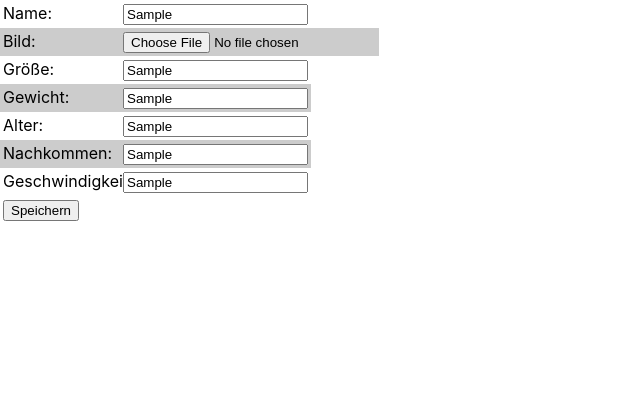
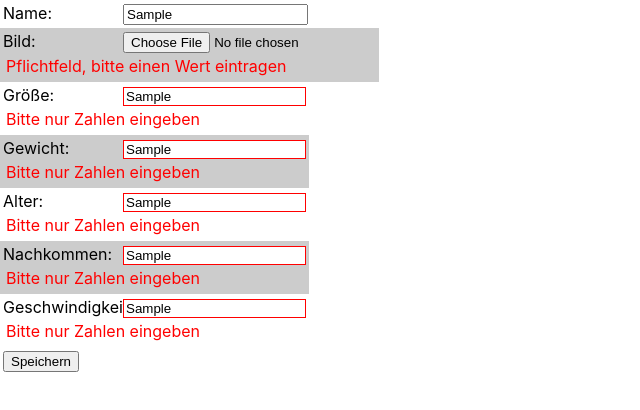
Before and after one commit to lucasm98/Supertrumpf, a React (Create React App) app: page / in a window 1280 px wide. Both pictures are taken after typing "Sample", "Sample", "Sample", "Sample", "Sample", "Sample" into the empty fields and a click on the button "Speichern". Shown: the top 410 px of the page, without its empty margins (0-640 px from the left). Built offline with nearby package versions, Linux system fonts and the light colour scheme; no server answers; the HTML template or start-up script is replaced by a standard one.

Commit message:
added Formular Error messages and validation

```diff
--- a/src/App.tsx
+++ b/src/App.tsx
@@ -1,11 +1,11 @@
 import React from "react";
 
-import Form from "./admin/Form";
+import From from "./admin/Form";
 import axios from "axios";
 
 export default function App() {
   return (
-    <Form
+    <From
       onSubmit={animal => {
         const data = new FormData();
         data.append('name', animal.name);
--- a/src/admin/Form.styles.ts
+++ b/src/admin/Form.styles.ts
@@ -1,11 +1,18 @@
 import styled, { css } from 'styled-components';
+import { Form as FormikForm, Field as FormikField} from 'formik';
 
-export const Form = styled.form`
+export const Form = styled(FormikForm)`
   display: flex;
   flex-direction: column;
   align-items: flex-start;
   div {
     padding: 3px;
+  }
+`;
+
+export const Field = styled(FormikField)`
+  &.error {
+    border: 1px solid red;
   }
 `;
 
@@ -19,3 +26,7 @@ export const Row = styled.div`
     background-color: #ccc;
   }
 `;
+
+export const Error = styled.div`
+  color: red;
+`;
--- a/src/admin/Form.tsx
+++ b/src/admin/Form.tsx
@@ -1,55 +1,74 @@
 import React from "react";
 import Animal from "../game/Animal";
-import useCardAdmin from "./useCardAdmin";
-import { Label, Row, Form as StyledForm} from './Form.styles';
+import { Label, Row, Form, Error, Field} from './Form.styles';
+
+import { Formik, ErrorMessage} from "formik";
+import validationSchema from "./validationSchema";
 
 interface Props {
   onSubmit: (animal: Animal) => void;
   animal?: Animal;
 }
 
-export default function Form({ onSubmit, animal: initialAnimal }: Props) {
-  const [animal, changeProperty] = useCardAdmin(initialAnimal);
+export default function From({
+  onSubmit,
+  animal = new Animal('', '', '', '', '', '', ''),
+}: Props) {
   return (
-    <StyledForm
-      onSubmit={e => {
-        e.preventDefault();
-        onSubmit(animal);
+    <Formik
+      initialValues={animal}
+      validationSchema={validationSchema}
+      onSubmit={(e, actions) => {
+        onSubmit(e!);
+        actions.setSubmitting(false);
       }}
     >
+      {({ isSubmitting, errors, setFieldValue }) => (
+        <Form>
           <Row>
-        <Label htmlFor = "name">Name:</Label>
-        <input
+            <Label htmlFor="name">Name:</Label>
+            <Field
+              id="name"
               type="text"
-          id="name"
-          value={animal.name}
-          onChange={changeProperty}
+              name="name"
+              className={errors.name && 'error'}
             />
+            <ErrorMessage name="name" component={Error}/>
           </Row>
           <Row>
             <Label htmlFor="image">Bild:</Label>
-        <input type="file" id="image" onChange={changeProperty}/>
+            <input
+              type="file"
+              id="image"
+              onChange={event => {
+                setFieldValue('image', event.currentTarget.files![0]);
+              }}
+            />
+            <ErrorMessage name="image" component={Error}/>
           </Row>
-      {Object.keys(Animal.properties).map(property => {
-        let value = (animal as any)[property];
-        value = value === 0 ? '' : value;
+          {(Object.keys(Animal.properties) as (keyof Animal)[]).map(
+            property => {
               return (
                 <Row key={property}>
                   <Label htmlFor={property}>
                     {Animal.properties[property].label}:
                   </Label>
-            <input
+                  <Field
                     type="text"
                     id={property}
-              value={value}
-              onChange={changeProperty}
+                    name={property}
+                    className={errors[property] && 'error'}
                   />
+                  <ErrorMessage name={property} component={Error}/>
                 </Row>
               );
-      })}
+            }
+          )}
           <div>
-        <button type="submit">Speichern</button>
+            <button type="submit" disabled={isSubmitting}>Speichern</button>
           </div>
-    </StyledForm>
+        </Form>
+      )}
+    </Formik>
   );
 }
--- /dev/null
+++ b/src/admin/validationSchema.ts
@@ -0,0 +1,33 @@
+import * as Yup from 'yup';
+
+Yup.setLocale({
+  mixed: {
+    required: 'Pflichtfeld, bitte einen Wert eintragen',
+    notType: 'Bitte nur Zahlen eingeben',
+  },
+  number: {
+    moreThan: 'Bitte nur Zahlen größer als 0 eingeben',
+  },
+});
+
+const validationSchema = Yup.object().shape({
+  name: Yup.string().required(),
+  image: Yup.mixed().required(),
+  size: Yup.number()
+    .moreThan(0)
+    .required(),
+  weight: Yup.number()
+    .moreThan(0)
+    .required(),
+  age: Yup.number()
+    .moreThan(0)
+    .required(),
+  offspring: Yup.number()
+    .moreThan(0)
+    .required(),
+  speed: Yup.number()
+    .moreThan(0)
+    .required(),
+});
+
+export default validationSchema;
--- a/src/game/Animal.ts
+++ b/src/game/Animal.ts
@@ -10,10 +10,10 @@ export default class Animal {
   constructor(
     public name: string,
     public image: string,
-    public size: number,
-    public weight: number,
-    public age: number,
-    public offspring: number,
-    public speed: number
+    public size: number | '',
+    public weight: number | '',
+    public age: number | '',
+    public offspring: number | '',
+    public speed: number | ''
   ) {}
 }
```
Also changed, not shown: package.json (+13 -10 lines), 2 other files (tests, documents, lock files or other folders). Lines whose indentation alone changed are shown as unchanged.
